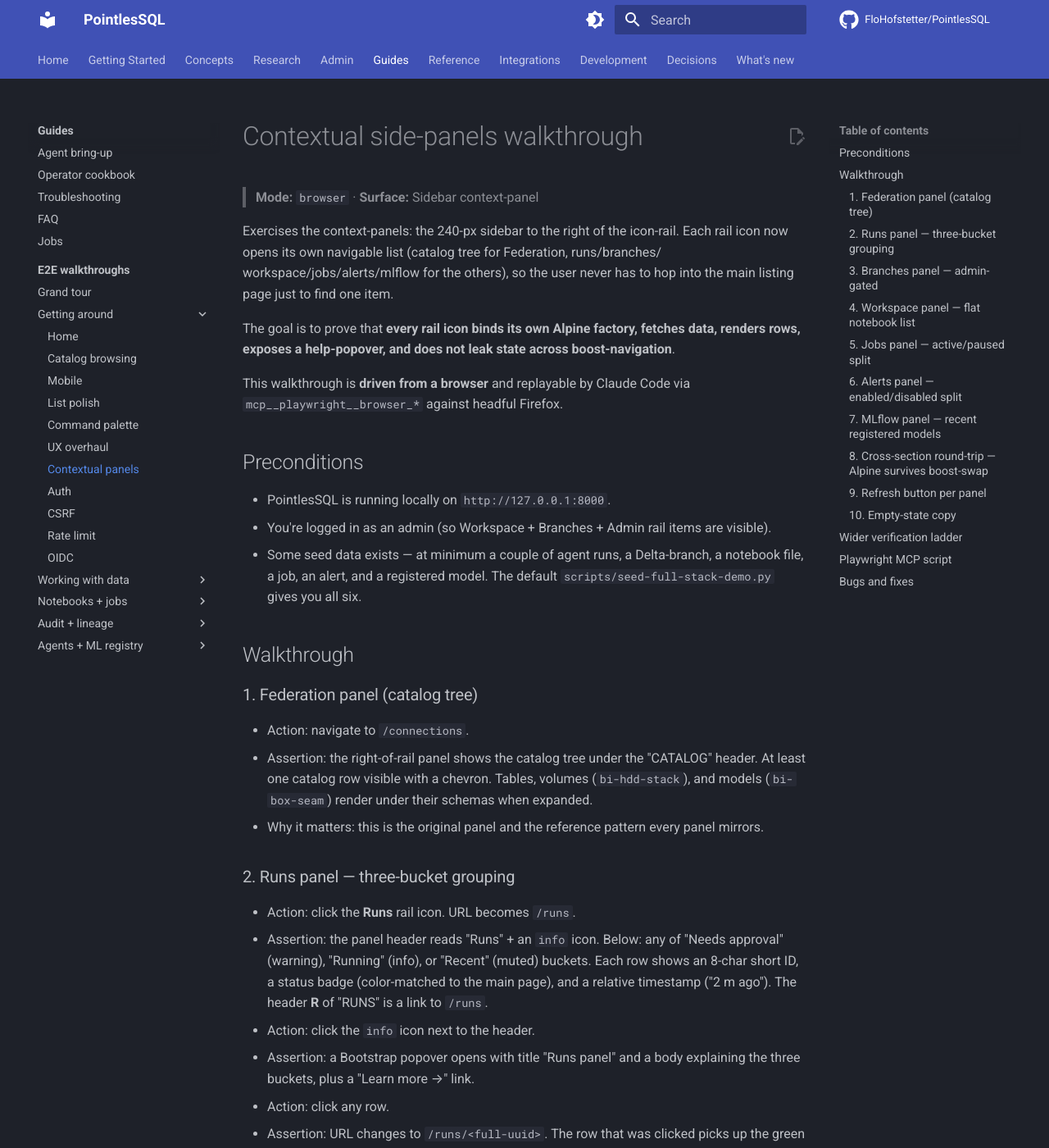
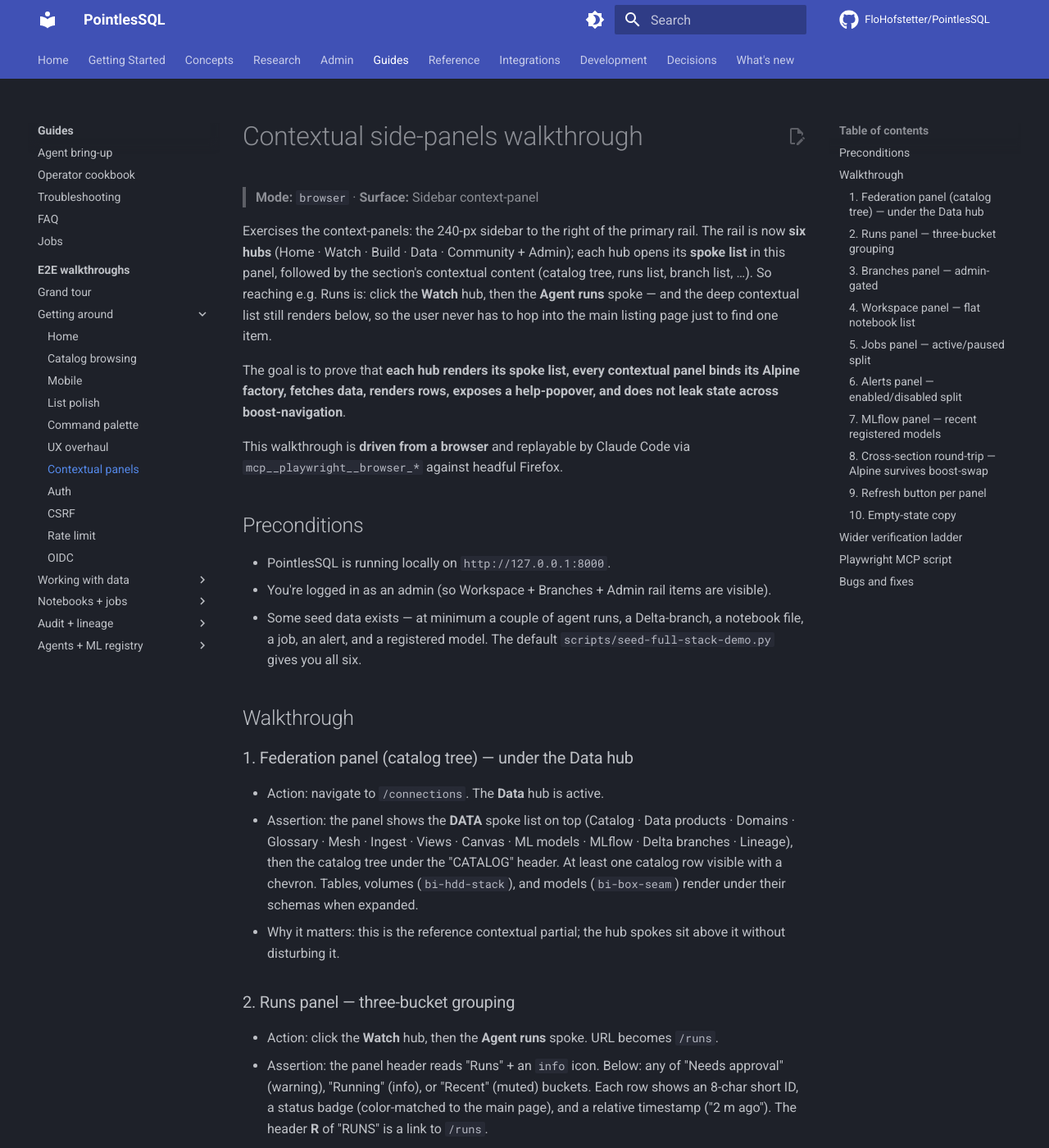
Before and after one commit to FloHofstetter/PointlesSQL, an MkDocs documentation site: the page built from docs/e2e-walkthroughs/contextual-panels.md, in a window 1280 px wide and 1400 px high. Shown: the whole window at 82% size. Built offline with MkDocs 1.6.1 and Material for MkDocs 9.7.7, drawn with Linux system fonts in a browser that asks for light colours; comment, search, counter and statistics services are not loaded; the version menu is left out; some of the changed text lies outside the part shown.

Commit message:
docs: land sidebar hub-and-spoke redesign
Update the navigation IA spec with the hub-and-spoke model (six hubs +
spoke lists, active_hub derivation), rewrite the contextual-panels
walkthrough to click hub then spoke, and record the redesign in ROADMAP
+ CHANGELOG.

Co-Authored-By: Claude Opus 4.8 (1M context) <noreply@anthropic.com>

```diff
--- a/docs/e2e-walkthroughs/contextual-panels.md
+++ b/docs/e2e-walkthroughs/contextual-panels.md
@@ -2,15 +2,19 @@
 
 > **Mode:** `browser` · **Surface:** Sidebar context-panel
 
-Exercises the context-panels: the 240-px sidebar to the
-right of the icon-rail. Each rail icon now opens its own
-navigable list (catalog tree for Federation, runs/branches/
-workspace/jobs/alerts/mlflow for the others), so the user never
+Exercises the context-panels: the 240-px sidebar to the right of
+the primary rail. The rail is now **six hubs** (Home · Watch ·
+Build · Data · Community + Admin); each hub opens its **spoke
+list** in this panel, followed by the section's contextual content
+(catalog tree, runs list, branch list, …). So reaching e.g. Runs
+is: click the **Watch** hub, then the **Agent runs** spoke — and
+the deep contextual list still renders below, so the user never
 has to hop into the main listing page just to find one item.
 
-The goal is to prove that **every rail icon binds its own Alpine
-factory, fetches data, renders rows, exposes a help-popover, and
-does not leak state across boost-navigation**.
+The goal is to prove that **each hub renders its spoke list, every
+contextual panel binds its Alpine factory, fetches data, renders
+rows, exposes a help-popover, and does not leak state across
+boost-navigation**.
 
 This walkthrough is **driven from a browser** and replayable by
 Claude Code via `mcp__playwright__browser_*` against headful
@@ -28,19 +32,23 @@ Firefox.
 
 ## Walkthrough
 
-### 1. Federation panel (catalog tree)
+### 1. Federation panel (catalog tree) — under the Data hub
 
-- Action: navigate to `/connections`.
-- Assertion: the right-of-rail panel shows the catalog tree under
- the "CATALOG" header. At least one catalog row visible with a
- chevron. Tables, volumes (`bi-hdd-stack`), and models
- (`bi-box-seam`) render under their schemas when expanded.
-- Why it matters: this is the original panel and the
- reference pattern every panel mirrors.
+- Action: navigate to `/connections`. The **Data** hub is active.
+- Assertion: the panel shows the **DATA** spoke list on top
+ (Catalog · Data products · Domains · Glossary · Mesh · Ingest ·
+ Views · Canvas · ML models · MLflow · Delta branches · Lineage),
+ then the catalog tree under the "CATALOG" header. At least one
+ catalog row visible with a chevron. Tables, volumes
+ (`bi-hdd-stack`), and models (`bi-box-seam`) render under their
+ schemas when expanded.
+- Why it matters: this is the reference contextual partial; the
+ hub spokes sit above it without disturbing it.
 
 ### 2. Runs panel — three-bucket grouping
 
-- Action: click the **Runs** rail icon. URL becomes `/runs`.
+- Action: click the **Watch** hub, then the **Agent runs** spoke.
+ URL becomes `/runs`.
 - Assertion: the panel header reads "Runs" + an `info` icon.
  Below: any of "Needs approval" (warning), "Running" (info), or
  "Recent" (muted) buckets. Each row shows an 8-char short ID,
@@ -58,8 +66,9 @@ Firefox.
 
 ### 3. Branches panel — admin-gated
 
-- Action: click the **Branches** rail icon. URL becomes
- `/branches`.
+- Action: click the **Data** hub, then the **Delta branches**
+ spoke (admin-only — renders as a lock stub for non-admins). URL
+ becomes `/branches`.
 - Assertion: panel header "Branches" + `info` icon. Active /
  Promoted / Discarded sub-headers appear depending on which
  states have rows. Each row shows the branch FQN + a strategy
@@ -72,8 +81,8 @@ Firefox.
 
 ### 4. Workspace panel — flat notebook list
 
-- Action: click the **Workspace** rail icon. URL becomes
- `/notebooks/workspace`.
+- Action: click the **Build** hub, then the **Notebooks** spoke.
+ URL becomes `/notebooks/workspace`.
 - Assertion: panel shows alphabetically-sorted `.py` and `.ipynb`
  notebook paths, format-tagged (`py` info / `ipynb` warning).
  Help icon title "Workspace panel". Click any row → URL
@@ -84,7 +93,8 @@ Firefox.
 
 ### 5. Jobs panel — active/paused split
 
-- Action: click the **Jobs** rail icon. URL becomes `/jobs`.
+- Action: click the **Build** hub, then the **Scheduled jobs**
+ spoke. URL becomes `/jobs`.
 - Assertion: Active rows have a `bi-clock-history` icon + the
  most-recent run-status badge. Paused rows are muted with a
  `bi-pause-circle` icon and no status badge. Help icon title
@@ -92,16 +102,17 @@ Firefox.
 
 ### 6. Alerts panel — enabled/disabled split
 
-- Action: click the **Alerts** rail icon. URL becomes `/alerts`.
+- Action: click the **Watch** hub, then the **Alerts** spoke. URL
+ becomes `/alerts`.
 - Assertion: Enabled rows have a green `bi-bell`; disabled rows a
  muted `bi-bell-slash` and muted text. Help icon title "Alerts
  panel". Click a row → `/alerts/<slug>`.
 
 ### 7. MLflow panel — recent registered models
 
-- Action: click the **ML** rail icon. URL becomes `/ml`. The
- main area shows the MLflow Tracking iframe (or a
- warning if the subprocess isn't running).
+- Action: click the **Data** hub, then the **MLflow** spoke. URL
+ becomes `/ml`. The main area shows the MLflow Tracking iframe (or
+ a warning if the subprocess isn't running).
 - Assertion: panel header "MLflow" + `info` icon. "Recent
  models" sub-header. Each row shows the model name, a
  `v<latest_version>` badge, and a status badge (READY /
@@ -113,9 +124,10 @@ Firefox.
 
 ### 8. Cross-section round-trip — Alpine survives boost-swap
 
-- Action: from `/connections` (Federation), click the **Runs**
- rail icon. Then click **SQL**. Then click **Federation**
- again.
+- Action: from `/connections` (Data hub), click the **Watch** hub
+ then its **Agent runs** spoke. Then the **Build** hub → **SQL
+ editor** spoke. Then back to the **Data** hub → **Catalog**
+ spoke.
 - Assertion: each transition swaps the context-panel's contents
  via HTMX OOB (the panel has `id="pql-context-panel"` and
  `hx-swap-oob="true"`). No console errors. The catalog tree
@@ -152,36 +164,41 @@ Firefox.
 
 ## Playwright MCP script
 
-Condensed cross-section replay — exercises every rail icon's
-panel in one pass:
+Condensed cross-section replay — each step clicks a rail **hub**
+(`.pql-icon-rail__link[data-section='<hub>']`) then a **spoke** in
+the context panel (`.pql-context-panel__link:has-text('<label>')`):
 
 1. `browser_navigate('http://127.0.0.1:8000/connections')`
-   — assert
-   `browser_evaluate('() => document.querySelector("#pql-context-panel .panel-header").innerText')`
-   contains `CATALOG`.
-2. `browser_click(".rail-icon[aria-label='Runs']")`
+   — Data hub active; assert the panel shows a `DATA` spoke header
+   and the catalog tree's `CATALOG` header.
+2. `browser_click(".pql-icon-rail__link[data-section='watch']")`
+   then `browser_click(".pql-context-panel__link:has-text('Agent runs')")`
    — URL → `/runs`; panel header reads `Runs`; ≥ 1 row visible.
 3. `browser_click(".panel-header .info-icon")`
    — `browser_wait_for(".popover")` → title contains
    `Runs panel`; `browser_press_key("Escape")` to dismiss.
-4. `browser_click(".rail-icon[aria-label='Branches']")`
+4. `browser_click(".pql-icon-rail__link[data-section='data']")`
+   then `browser_click(".pql-context-panel__link:has-text('Delta branches')")`
    — URL → `/branches`; admin-only — assert visible.
-5. `browser_click(".rail-icon[aria-label='Workspace']")`
+5. `browser_click(".pql-icon-rail__link[data-section='build']")`
+   then `browser_click(".pql-context-panel__link:has-text('Notebooks')")`
    — URL → `/notebooks/workspace`.
-6. `browser_click(".rail-icon[aria-label='Jobs']")`
+6. (still Build hub) `browser_click(".pql-context-panel__link:has-text('Scheduled jobs')")`
    — URL → `/jobs`.
-7. `browser_click(".rail-icon[aria-label='Alerts']")`
+7. `browser_click(".pql-icon-rail__link[data-section='watch']")`
+   then `browser_click(".pql-context-panel__link:has-text('Alerts')")`
    — URL → `/alerts`.
-8. `browser_click(".rail-icon[aria-label='ML']")`
+8. `browser_click(".pql-icon-rail__link[data-section='data']")`
+   then `browser_click(".pql-context-panel__link:has-text('MLflow')")`
    — URL → `/ml`; panel header `MLflow`; ≥ 1 model row.
 9. `browser_click(".panel-row:first")` (on any panel)
    — assert the navigated row gets the
    `.panel-row--active` accent border.
-10. `browser_click(".rail-icon[aria-label='Federation']")`
-    then `browser_click(".rail-icon[aria-label='Runs']")` then
-    `browser_click(".rail-icon[aria-label='Federation']")`
+10. From the Data hub, `browser_click(".pql-context-panel__link:has-text('Catalog')")`
+    then Watch hub → `Agent runs`, then Data hub → `Catalog` again
     — assert no `htmx:swapError` in
-    `browser_console_messages()`; sidebar tree retains its
+    `browser_console_messages()`; the rail hub highlight follows
+    `data-active-hub`, and the catalog tree retains its
     expand/collapse state from sessionStorage.
 11. `browser_click(".panel-header .bi-arrow-clockwise")`
     — `browser_evaluate('() => sessionStorage.getItem("pql.contextPanel.runs")')`
```
Also changed, not shown: CHANGELOG.md (+14 -0 lines), ROADMAP.md (+25 -0 lines), docs/internal/navigation_ia.md (+35 -6 lines).
